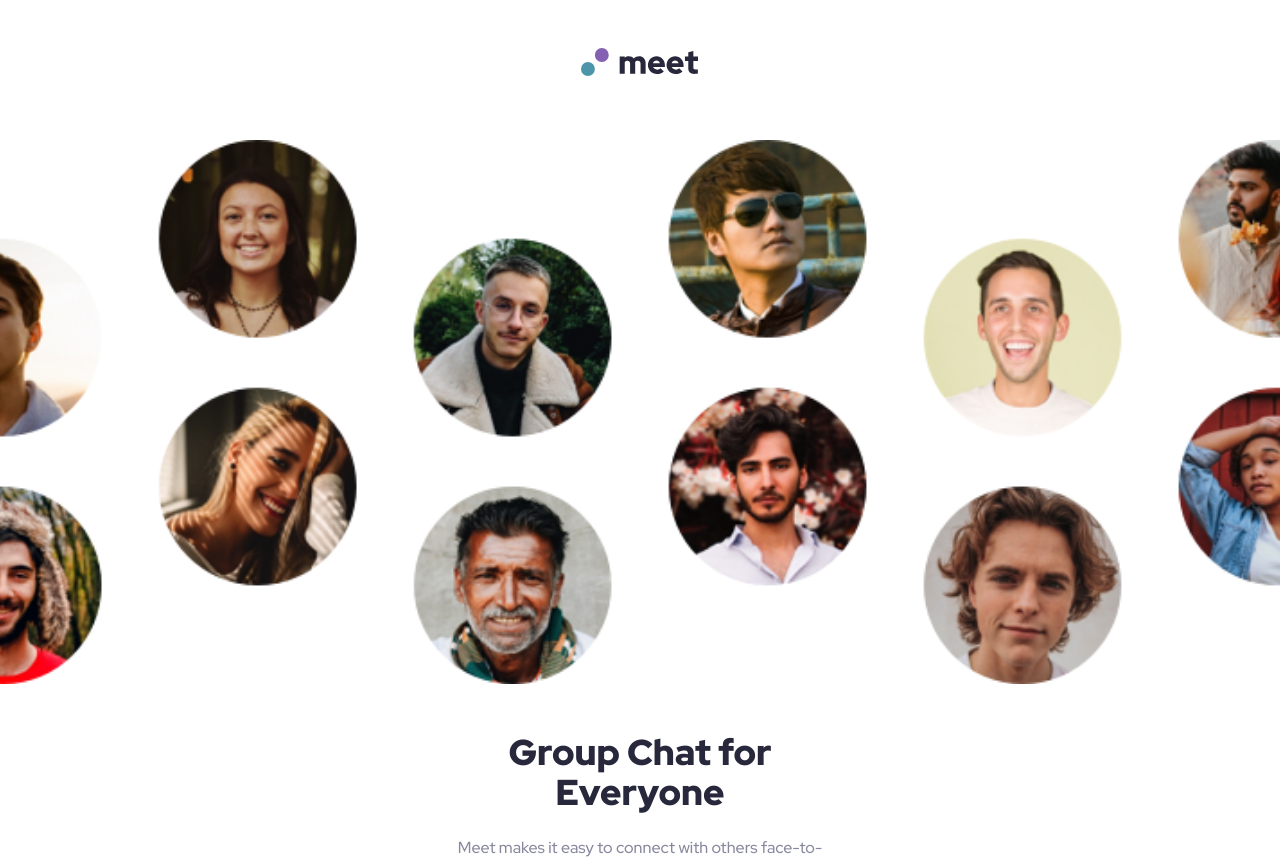
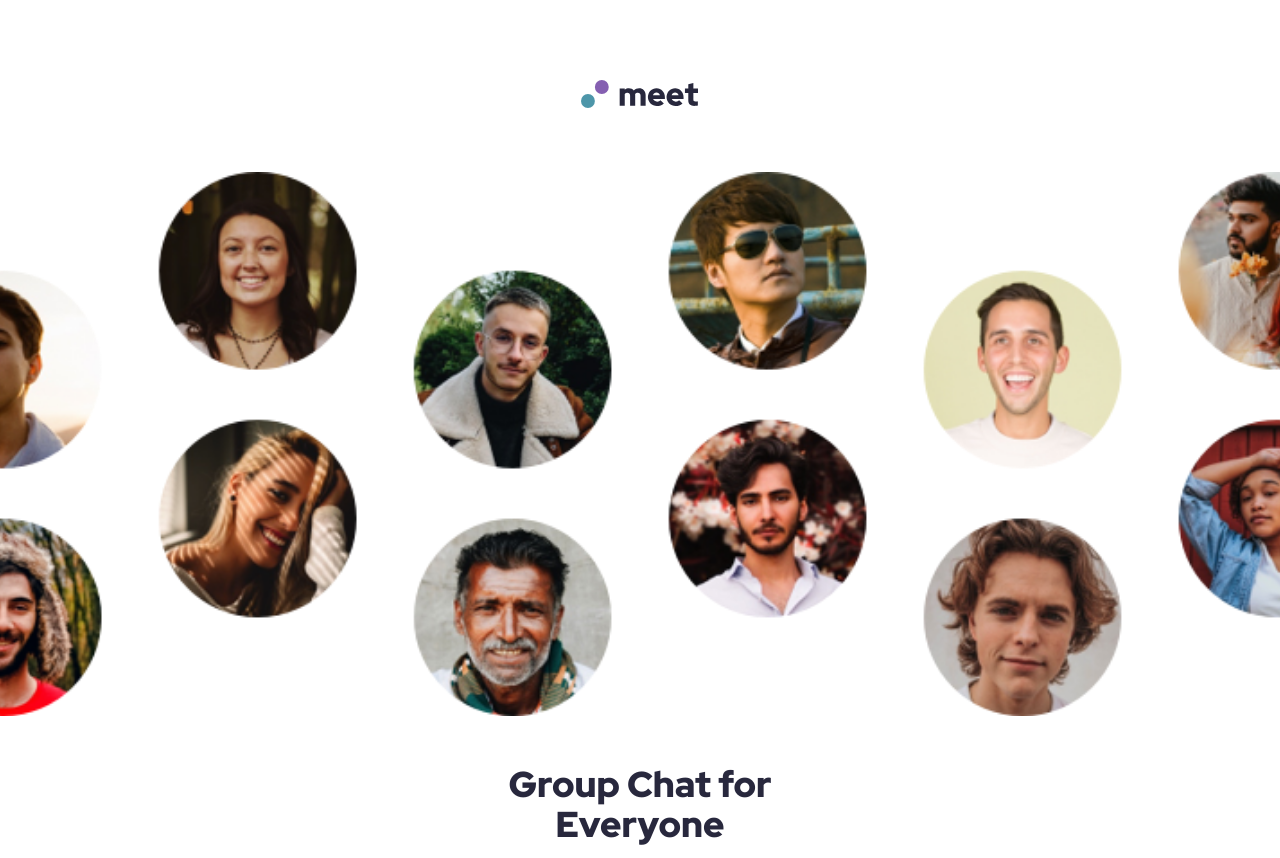
Before and after one commit to raswonders/meet-landing-page, a React (Vite) app: page / in a window 1280 px wide. Shown: the top 858 px of the page. Built offline with nearby package versions, Linux system fonts and the light colour scheme.

Commit message:
add desktop styles to Navbar

```diff
--- a/src/components/Navbar.tsx
+++ b/src/components/Navbar.tsx
@@ -1,7 +1,7 @@
 export function Navbar() {
   return (
-    <header className="flex justify-center">
-      <img src="/assets/logo.svg" alt="Logo" width="118" className="mt-12" />
+    <header className="flex justify-center pt-12 lg:pt-20">
+      <img src="/assets/logo.svg" alt="Logo" width="118"/>
     </header>
   );
 }
```
